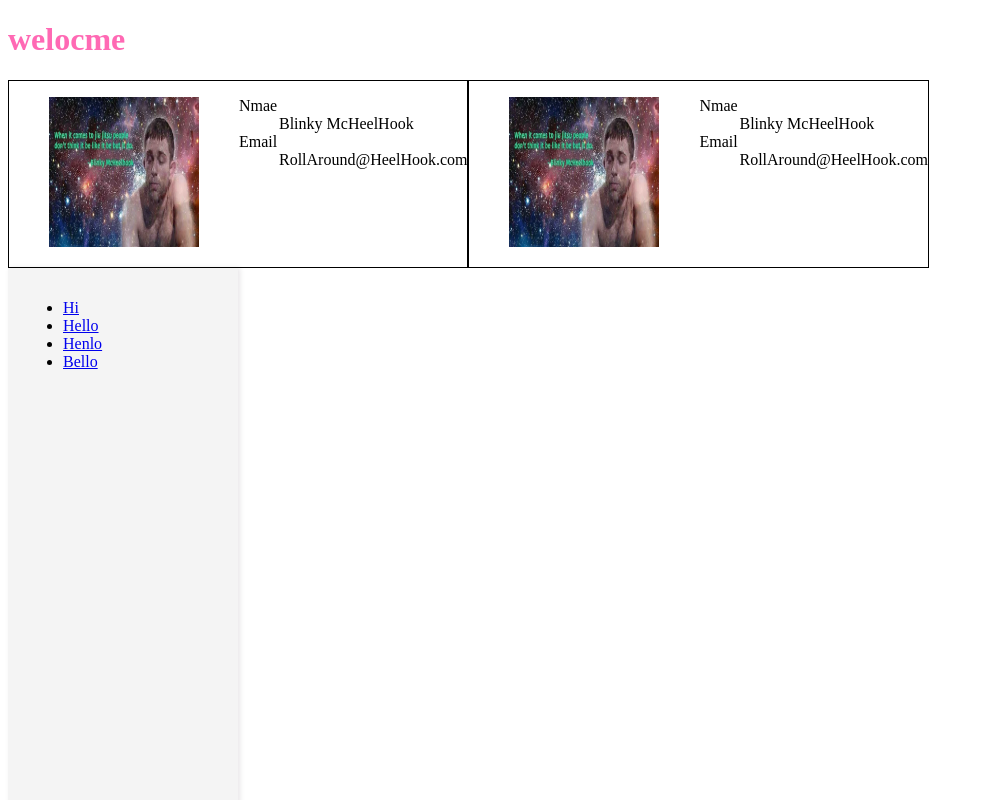
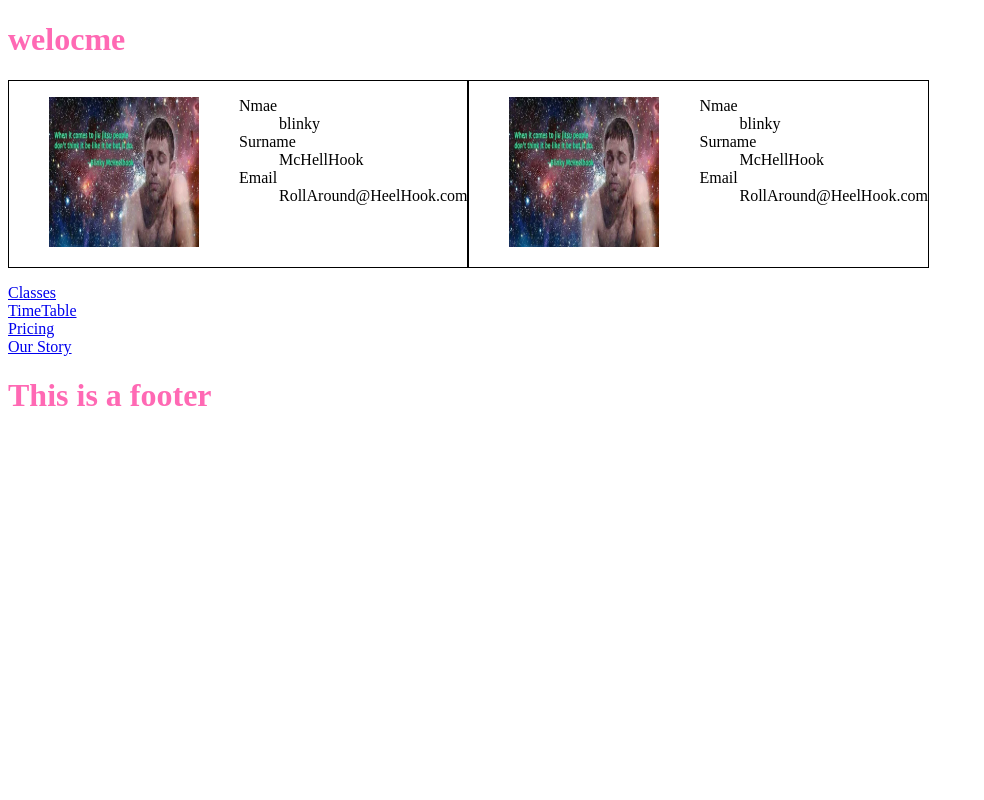
Before and after one commit to EdwardLydford/Web1-Svelte-lab, a SvelteKit app: page / in a window 1280 px wide. Shown: the top 800 px of the page, without its empty margins (0-984 px from the left). Built offline with nearby package versions, Linux system fonts and the light colour scheme.

Commit message:
adding sidebar with . notation

```diff
--- a/src/components/Details.svelte
+++ b/src/components/Details.svelte
@@ -1,10 +1,20 @@
 <!-- details of person-->
 <script>
+    let person = {
+        firstName : "blinky",
+        lastName : "McHellHook",
+        age : 29,
+        location: "USA",
+        occupation: "Roller",
+        email: "RollAround@HeelHook.com"
 
+    }
 </script>
 <dl>
 <dt>Nmae</dt>
-<dd>Blinky McHeelHook</dd>
+<dd>{person.firstName}</dd>
+<dt>Surname</dt>
+<dd>{person.lastName}</dd>
 <dt>Email</dt>
-<dd>RollAround@HeelHook.com</dd>
+<dd>{person.email}</dd>
 </dl>
--- a/src/components/Sidebar.svelte
+++ b/src/components/Sidebar.svelte
@@ -1,25 +1,26 @@
 <script>
-
+    let navItems = [
+      {text:"Classes", href: "/Classes"},
+      {text:"TimeTable", href: "/Shedule"},
+      {text:"Pricing", href: "/Prices"},
+      {text:"Our Story", href: "/Our Story"},
+    ]
   </script>
 
-  <div class="Sidebar">
   <nav>
     <ul>
-        <li><a href="#some stuff">Hi</a></li>
-        <li><a href="#stuff">Hello</a></li>
-        <li><a href="#more stuff">Henlo</a></li>
-        <li><a href="#even more stuff">Bello</a></li>
+    {#each navItems as item}
+    <li><a href={item.href} > {item.text}</a></li>
+    {/each}
     </ul>
   </nav>
-  </div>
 
 <style>
-    .Sidebar {
-      width: 200px;
-      height: 100vh;
-      background-color: #f4f4f4;
-      padding: 15px;
-      box-shadow: 2px 0 5px rgba(32, 1, 28, 0.1);
+ ul{
+  padding-left: 0;
+ }
+ li {
+    list-style: none;
   }
 
 </style>
--- a/src/routes/+page.svelte
+++ b/src/routes/+page.svelte
@@ -4,6 +4,7 @@ import Card from "../components/Card.svelte";
     import Footer from "../components/Footer.svelte";
 import Header from "../components/Header.svelte";
     import Sidebar from "../components/Sidebar.svelte";
+
 
 
 </script>
```
Lines whose indentation alone changed are shown as unchanged.
